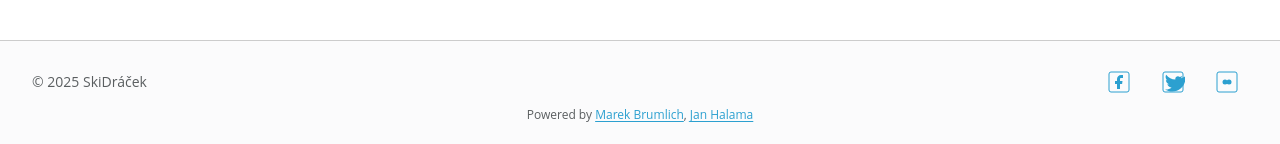
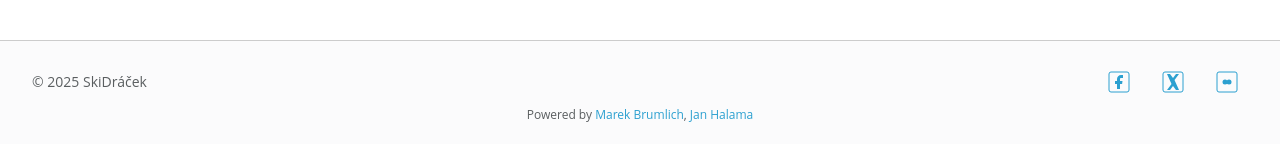
Before and after one commit to janhalama/skidracek-website, a Next.js app: page / in a window 1280 px wide. Shown: the part 2262-2406 px from the top of the page. Built offline with nearby package versions, Linux system fonts and the light colour scheme; no server answers.

Commit message:
Footer: remove underline from credits profile links

```diff
--- a/components/sections/Footer.tsx
+++ b/components/sections/Footer.tsx
@@ -22,15 +22,15 @@ export default function Footer() {
             </a>
             <a
               className="inline-flex items-center rounded-sm border border-transparent px-2 py-1 hover:bg-white/40"
-              href="https://twitter.com/skidracek"
+              href="https://x.com/skidracek"
               target="_blank"
               rel="noopener noreferrer"
-              title="Twitter"
-              aria-label="Twitter"
+              title="X (dříve Twitter)"
+              aria-label="X"
             >
               <svg aria-hidden="true" className="h-6 w-6" viewBox="0 0 24 24">
                 <rect x="2" y="2" width="20" height="20" rx="2" ry="2" fill="none" stroke="currentColor" />
-                <path d="M22 7.5c-.7.3-1.5.6-2.3.7.8-.5 1.4-1.3 1.7-2.2-.8.5-1.7.8-2.6 1-1.6-1.7-4.5-.7-4.5 1.8 0 .3 0 .5.1.8-3.7-.2-7-2-9.2-4.9-.4.7-.6 1.4-.6 2.2 0 1.5.8 2.8 2 3.6-.6 0-1.2-.2-1.7-.5 0 2.1 1.5 3.8 3.5 4.2-.4.1-.8.1-1.2.1-.3 0-.6 0-.9-.1.6 1.8 2.3 3.1 4.3 3.2-1.6 1.3-3.6 2.1-5.8 2.1H4c2.1 1.3 4.6 2.1 7.2 2.1 8.6 0 13.3-7.2 13.3-13.3v-.6c.9-.7 1.6-1.4 2.2-2.3z" fill="currentColor" />
+                <path d="M6 4h3l3 4 3-4h3l-4.5 6L18 20h-3l-3-4-3 4H6l4.5-6L6 4z" fill="currentColor" />
               </svg>
             </a>
             <a
@@ -50,8 +50,8 @@ export default function Footer() {
           </div>
         </div>
         <div className="mt-2 text-center text-xs">
-          Powered by <a className="underline" href="http://marekbrumlich.cz" target="_blank" rel="noopener noreferrer">Marek Brumlich</a>,&nbsp;
-          <a className="underline" href="http://janhalama.cz" target="_blank" rel="noopener noreferrer">Jan Halama</a>
+          Powered by <a href="http://marekbrumlich.cz" target="_blank" rel="noopener noreferrer">Marek Brumlich</a>,&nbsp;
+          <a href="http://janhalama.cz" target="_blank" rel="noopener noreferrer">Jan Halama</a>
         </div>
       </div>
     </footer>
```
